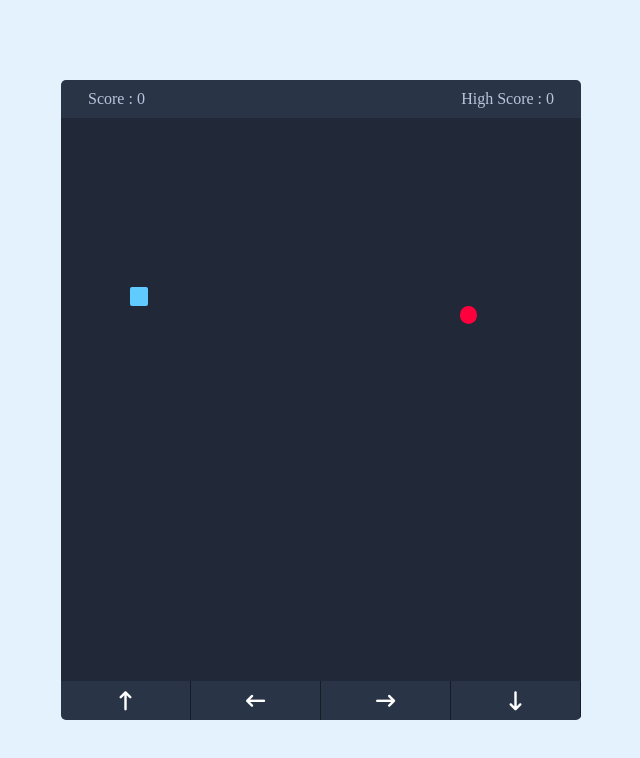
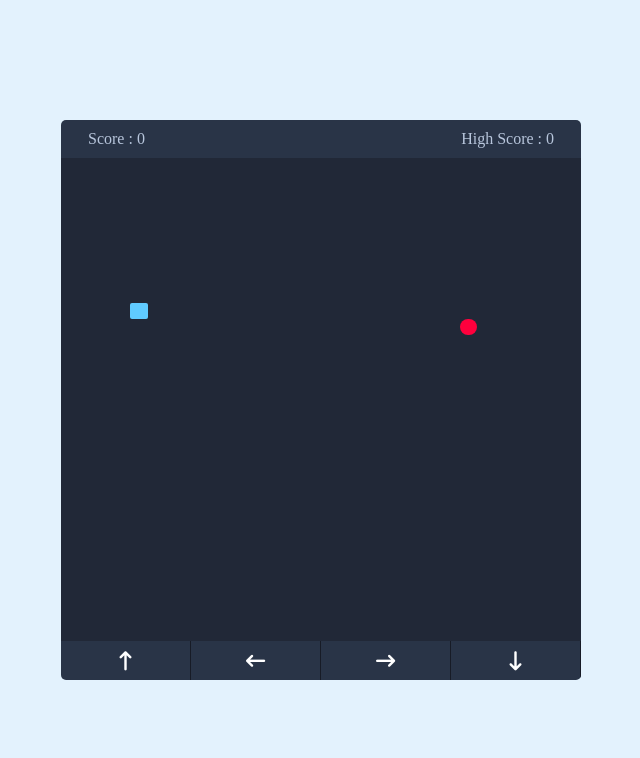
Before and after one commit to bhargavnama/snakeGame, a plain HTML site: page index.html in a window 1280 px wide. Shown: the whole page, without its empty margins (319-959 px from the left). Drawn offline with Linux system fonts and the light colour scheme.

```diff
--- a/style.css
+++ b/style.css
@@ -14,7 +14,7 @@ body{
 
 .wrapper{
     width: 65vmin;
-    height: 80vmin;
+    height: 70vmin;
     display: flex;
     flex-direction: column;
     overflow: hidden;
```
